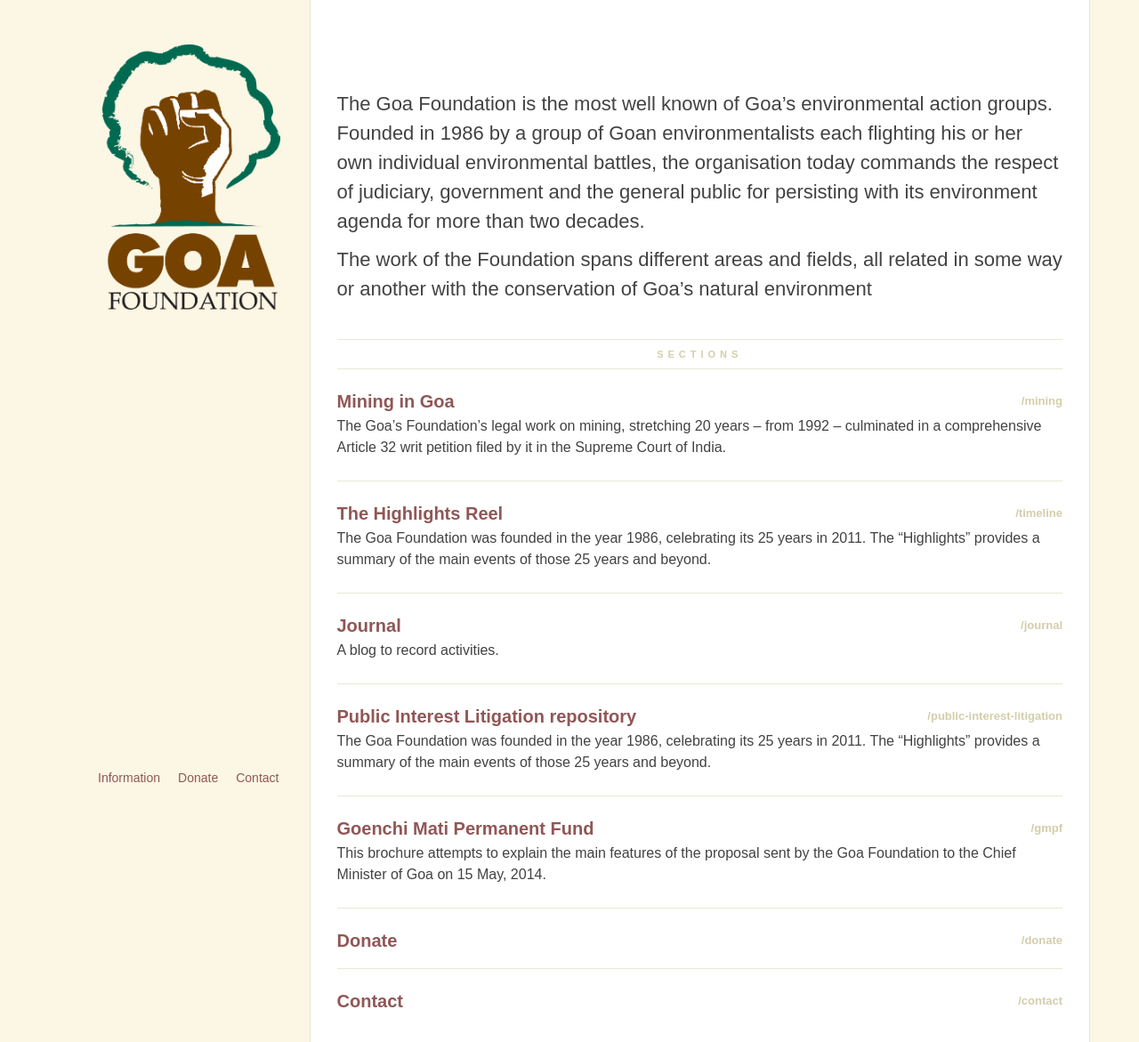
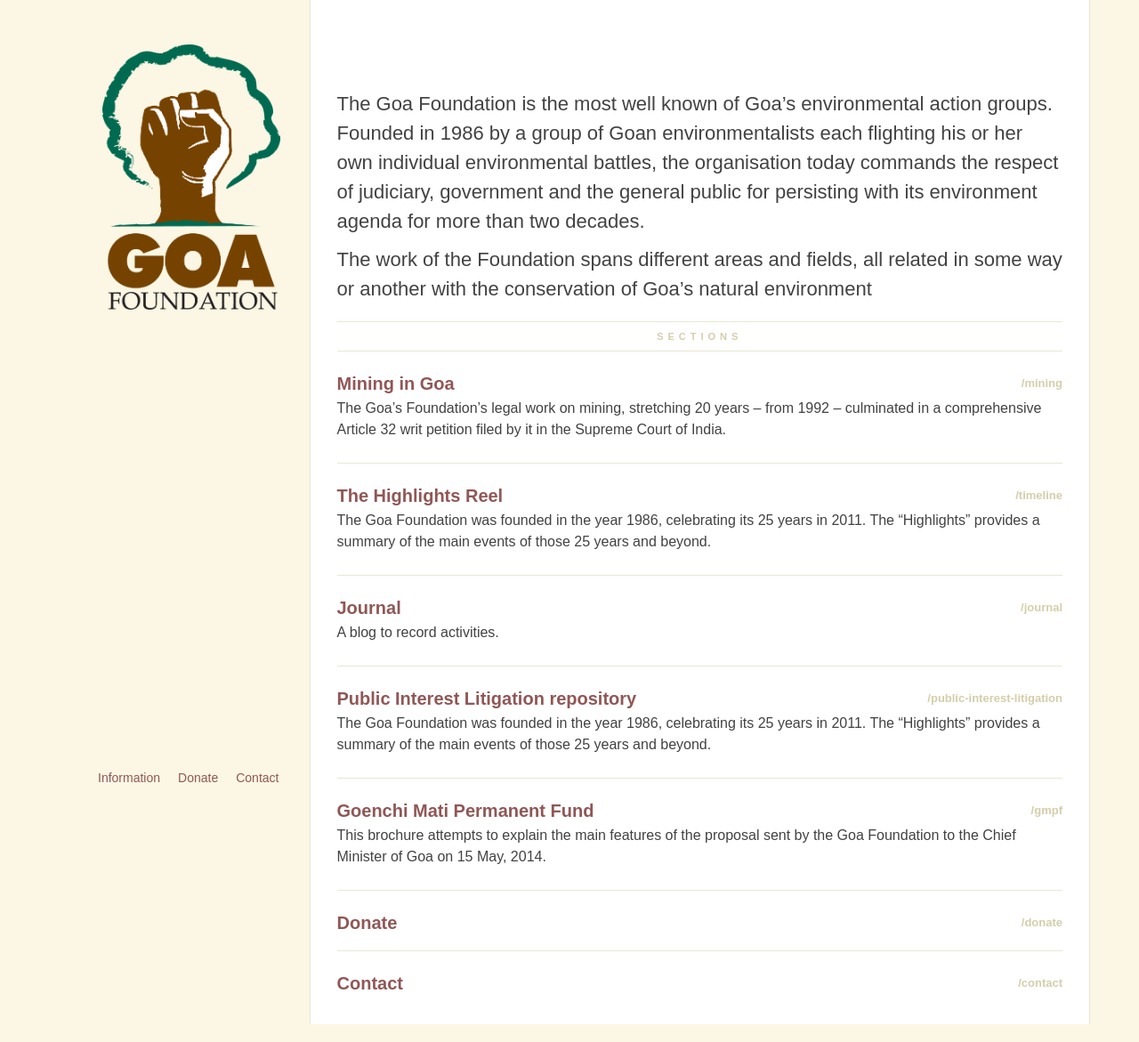
Before and after one commit to GoaFoundation/GoaFoundation.github.io, a Jekyll site: the page built from index.html, in a window 1280 px wide and 1171 px high. Shown: the whole window at 89% size. Built offline with Jekyll 4.4.1, drawn with Linux system fonts in a browser that asks for light colours; nearby versions of some CDN libraries; comment, search, counter and statistics services are not loaded.

Commit message:
Refining

```diff
--- a/_sass/_layout.scss
+++ b/_sass/_layout.scss
@@ -71,7 +71,7 @@
 
 #about {
     border-bottom:1px solid $border-color;
-    padding-bottom: 30px;
+    padding-bottom: 10px;
     margin-top: 100px;
     p {
     	font-size: 22px;
@@ -298,63 +298,3 @@
 
     }
 }
-
-
-
-/**
-* Mobile specific styles
-*/
-/*@include media-query($on-laptop) {
-    .content {
-        padding:25px;
-
-    }
-    .social-icons {
-        padding: 10px;
-    }
-}
-
-@include media-query($on-mobile) {
-    .header {
-        width:100%;
-        height: auto;
-        padding-bottom: 20px;
-        position: relative;
-        border-bottom: 1px solid $border-color;
-    }
-    .header img {
-        margin-left: auto;
-        margin-right: auto;
-        width: 200px;
-        height: 250px;
-    }
-    .content {
-        padding: 30px;
-        font-size: 16px;
-        margin: auto;
-        width: 100%;
-    }
-
-    .social-icons {
-        padding: 0px 30px;
-        margin-top: -25px;
-    }
-
-    .post-nav {
-        font-size: 14px;
-    }
-    .post-title {
-        font-size: 28px;
-    }
-    .footer {
-        font-size: 15px;
-        margin: auto;
-        width: 100%;
-    }
-    .pil-title {
-        font-size: 16px;
-    }
-    .pil-description {
-        font-size: 15px;
-    }
-}*/
```
